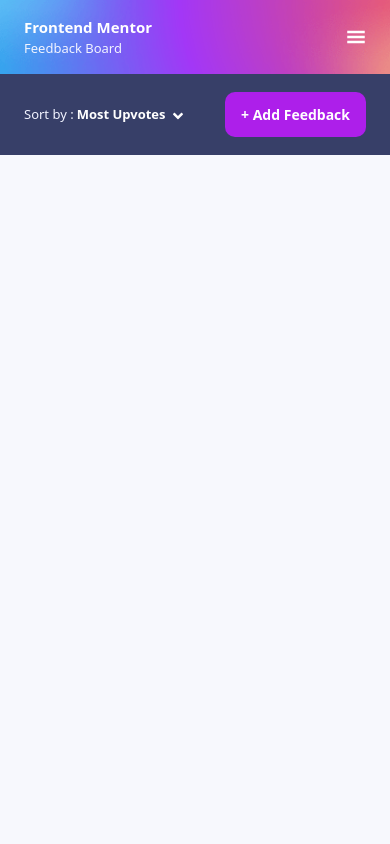
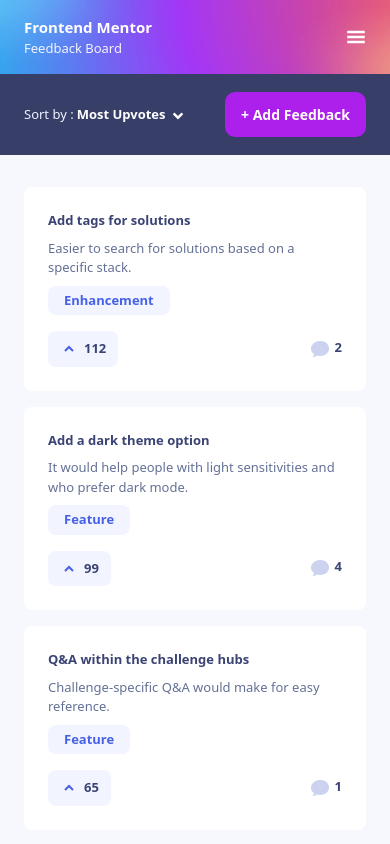
Before and after one commit to TemuriTsutskiridze/team-4, a React (Vite) app: page /feedbacks in a window 390 px wide. Shown: the top 844 px of the page. Built offline with nearby package versions, Linux system fonts and the light colour scheme.

Commit message:
style: display all suggestion feedback, mobile version only

```diff
--- a/src/App.css
+++ b/src/App.css
@@ -5,14 +5,22 @@
 @import url("https://fonts.googleapis.com/css2?family=Jost:ital,wght@0,100..900;1,100..900&display=swap");
 
 #root {
-  max-width: 1280px;
-  margin: 0 auto;
+  height: 100%;
+}
+
+* {
+  margin: 0;
   padding: 0;
+  box-sizing: border-box;
 }
 
 body {
   background-color: #f7f8fd;
   display: flex;
+  position: relative;
+  width: 100vw;
+  min-height: 100vh;
+  overflow-x: hidden;
 }
 
 .jost-font {
--- a/src/pages/Feedbacks.jsx
+++ b/src/pages/Feedbacks.jsx
@@ -5,10 +5,73 @@
 
 function Feedbacks() {
   const { appData, setAppData } = useContext(AppContext);
+
+  //Filtering out feedbacks with status "suggestion"
+  const suggestionFeedbacks = appData.productRequests.filter(
+    (feedback) => feedback.status === "suggestion"
+  );
+
   return (
     <div className="w-screen">
       <HeaderFeedbacks />
       <SortBy />
+      <div className="px-6 pt-8 pb-[55px] flex flex-col items-center gap-y-4 w-full">
+        {suggestionFeedbacks.map((feedback) => (
+          <div
+            className="bg-white-100 rounded-lg px-6 py-6 w-full flex flex-col items-start"
+            key={feedback.id}
+          >
+            <p className="text-blue-50 text-[13px] font-bold">
+              {feedback.title}
+            </p>
+            <p className="text-blue-10 text-[13px] font-normal mt-2">
+              {feedback.description}
+            </p>
+            <button className="mt-2 rounded-lg bg-white-50 text-blue-200 text-[13px] font-bold capitalize py-[5px] px-4">
+              {feedback.category}
+            </button>
+            <div className="flex flex-row items-center justify-between mt-4 w-full">
+              <button className="rounded-lg bg-white-50 text-blue-50 text-[13px] font-bold py-2 pl-4 pr-3 flex flex-row items-center gap-[10px]">
+                <svg width="10" height="7" xmlns="http://www.w3.org/2000/svg">
+                  <path
+                    d="M1 6l4-4 4 4"
+                    stroke="#4661E6"
+                    strokeWidth="2"
+                    fill="none"
+                    fillRule="evenodd"
+                  />
+                </svg>
+                {feedback.upvotes}
+              </button>
+              <div className="flex flex-row gap-[6px] items-center">
+                <svg width="18" height="16" xmlns="http://www.w3.org/2000/svg">
+                  <path
+                    d="M2.62 16H1.346l.902-.91c.486-.491.79-1.13.872-1.823C1.036 11.887 0 9.89 0 7.794 0 3.928 3.52 0 9.03 0 14.87 0 18 3.615 18 7.455c0 3.866-3.164 7.478-8.97 7.478-1.017 0-2.078-.137-3.025-.388A4.705 4.705 0 012.62 16z"
+                    fill="#CDD2EE"
+                    fill-rule="nonzero"
+                  />
+                </svg>
+                {/* check if there is any comment and comment replies, to then display their total quantity */}
+                {feedback.comments ? (
+                  <p className="text-blue-50 text-[13px] font-bold mb-[3px]">
+                    {feedback.comments.length +
+                      feedback.comments.reduce(
+                        (total, comment) =>
+                          total +
+                          (comment.replies ? comment.replies.length : 0),
+                        0
+                      )}
+                  </p>
+                ) : (
+                  <p className="text-blue-50 text-[13px] font-bold mb-[3px] opacity-[0.5]">
+                    0
+                  </p>
+                )}
+              </div>
+            </div>
+          </div>
+        ))}
+      </div>
     </div>
   );
 }
--- a/tailwind.config.js
+++ b/tailwind.config.js
@@ -19,6 +19,7 @@
           100: "#ffffff",
           50: "#f2f4ff",
           10: "#f7f8fd",
+          5: "#cdd2ee",
         },
         tomato: {
           50: "#f49f85",
```
